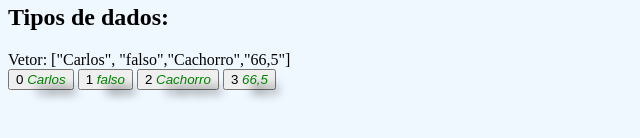
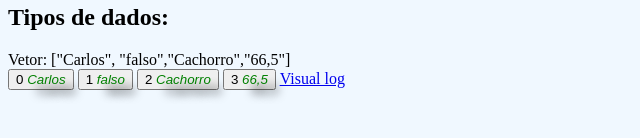
Before and after one commit to edskate/L-gica-de-Program--o_Visual-log-001, a plain HTML site: page Tipos_de_Variaveis.html in a window 1280 px wide. Shown: the part 176-314 px from the top of the page, 0-640 px from the left. Drawn offline with Linux system fonts and the light colour scheme.

Commit message:
Visual log

```diff
--- a/Tipos_de_Variaveis.html
+++ b/Tipos_de_Variaveis.html
@@ -25,5 +25,6 @@
     <button>1 <em>falso</em></button>
     <button>2 <em>Cachorro</em></button>
     <button>3 <em>66,5</em> </button>
+    <a href="Exemplo.html">Visual  log</a>
 </body>
 </html>
```
